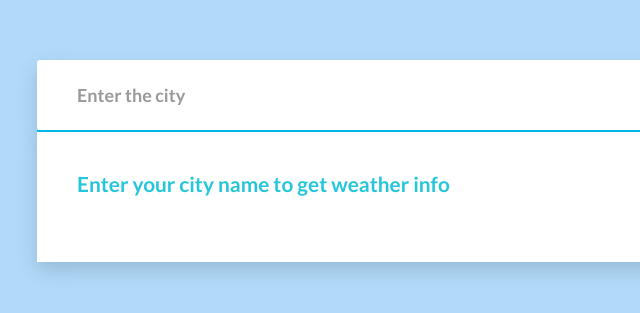
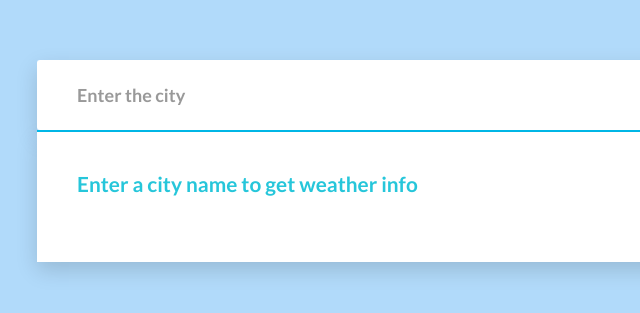
Before and after one commit to Abhishekabi/Weather-cached, a website: page public/index.html in a window 1280 px wide. Shown: the part 239-552 px from the top of the page, 208-848 px from the left. Drawn offline with nearby package versions, Linux system fonts and the light colour scheme.

Commit message:
content update

```diff
--- a/public/index.html
+++ b/public/index.html
@@ -44,7 +44,7 @@
           </div>
       </form>
       <div class="advance-search">
-        <span class="desc" id="cityholder">Enter your city name to get weather info</span>
+        <span class="desc" id="cityholder">Enter a city name to get weather info</span>
         <div class="row dN">
           <div class="input-field">
             <h2>Temperature : <span id="temp"></span></h2>
```
